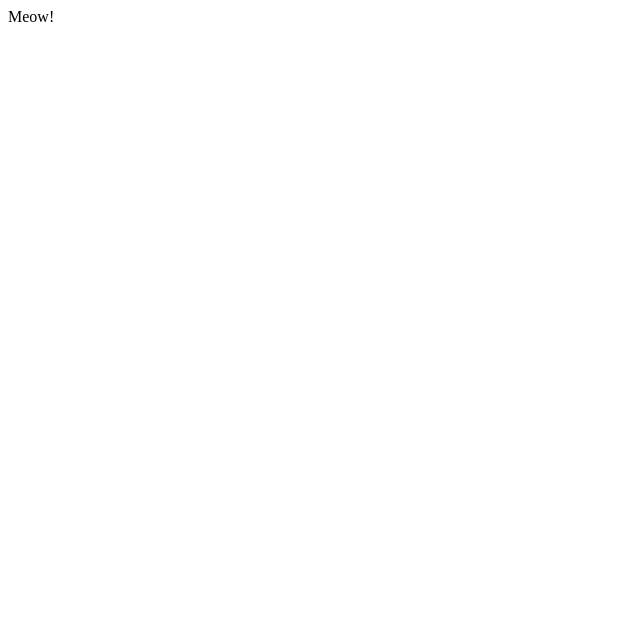
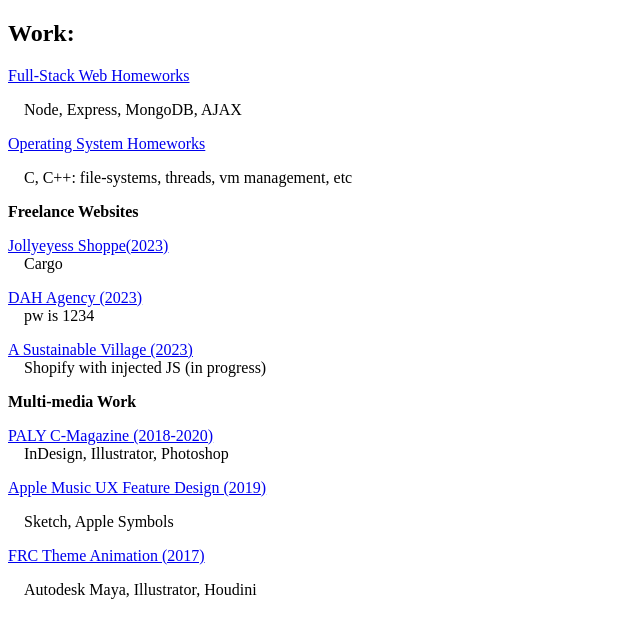
Before and after one commit to rajsodhinyu/rajsodhinyu, a plain HTML site: page index.html in a window 1280 px wide. Shown: the whole page, without its empty margins (0-640 px from the left). Drawn offline with Linux system fonts and the light colour scheme.

Commit message:
added links

```diff
--- /dev/null
+++ b/index.css
@@ -0,0 +1,8 @@
+a{
+    text-align: center;
+    display: block;
+    }
+h1{
+    text-align: center;
+    display: block;
+    }
--- a/index.html
+++ b/index.html
@@ -6,6 +6,26 @@
     <title>Raj Sodhi's Site</title>
 </head>
 <body>
-    Meow!
+    <h2>Work:</h2>
+    <a href="https://drive.google.com/drive/folders/1Zr4qMbjNyUqnwGOp0ubQn9bxjkxzpfr-?usp=sharing">Full-Stack Web Homeworks</a> <br>
+    <p> &emsp;Node, Express, MongoDB, AJAX</p>
+    <a href="https://drive.google.com/drive/folders/1WZ30yKAQStrv4s32LLgm8b-80n2VEAK8?usp=drive_link">Operating System Homeworks</a> <br>
+    <p> &emsp;C, C++: file-systems, threads, vm management, etc</p>
+    <strong>Freelance Websites</strong> <br>
+    <p><a href=" https://jollyeyessshoppe.cargo.site/">Jollyeyess Shoppe(2023)</a> <br>
+     &emsp;Cargo</p>
+     <p><a href="https://www.dahagency.com/">DAH Agency (2023)</a> <br>
+     &emsp;pw is 1234</p>
+     <p><a href="https://www.asustainablevillagenyc.com/">A Sustainable Village (2023)</a> <br>
+     &emsp;Shopify with injected JS (in progress)</p>
+     <strong>Multi-media Work</strong> <br>
+     <p><a href="https://rajsodhi.format.com/cmag">PALY C-Magazine (2018-2020)</a> <br>
+     &emsp;InDesign, Illustrator, Photoshop</p>
+    <a href="https://rajsodhi.format.com/ux">Apple Music UX Feature Design (2019)</a> <br>
+    <p> &emsp;Sketch, Apple Symbols</p>
+    <a href="https://rajsodhi.format.com/frcanimation">FRC Theme Animation (2017)</a> <br>
+    <p> &emsp;Autodesk Maya, Illustrator, Houdini</p>
+
+
 </body>
 </html>
```
Also changed, not shown: 1 other file.
